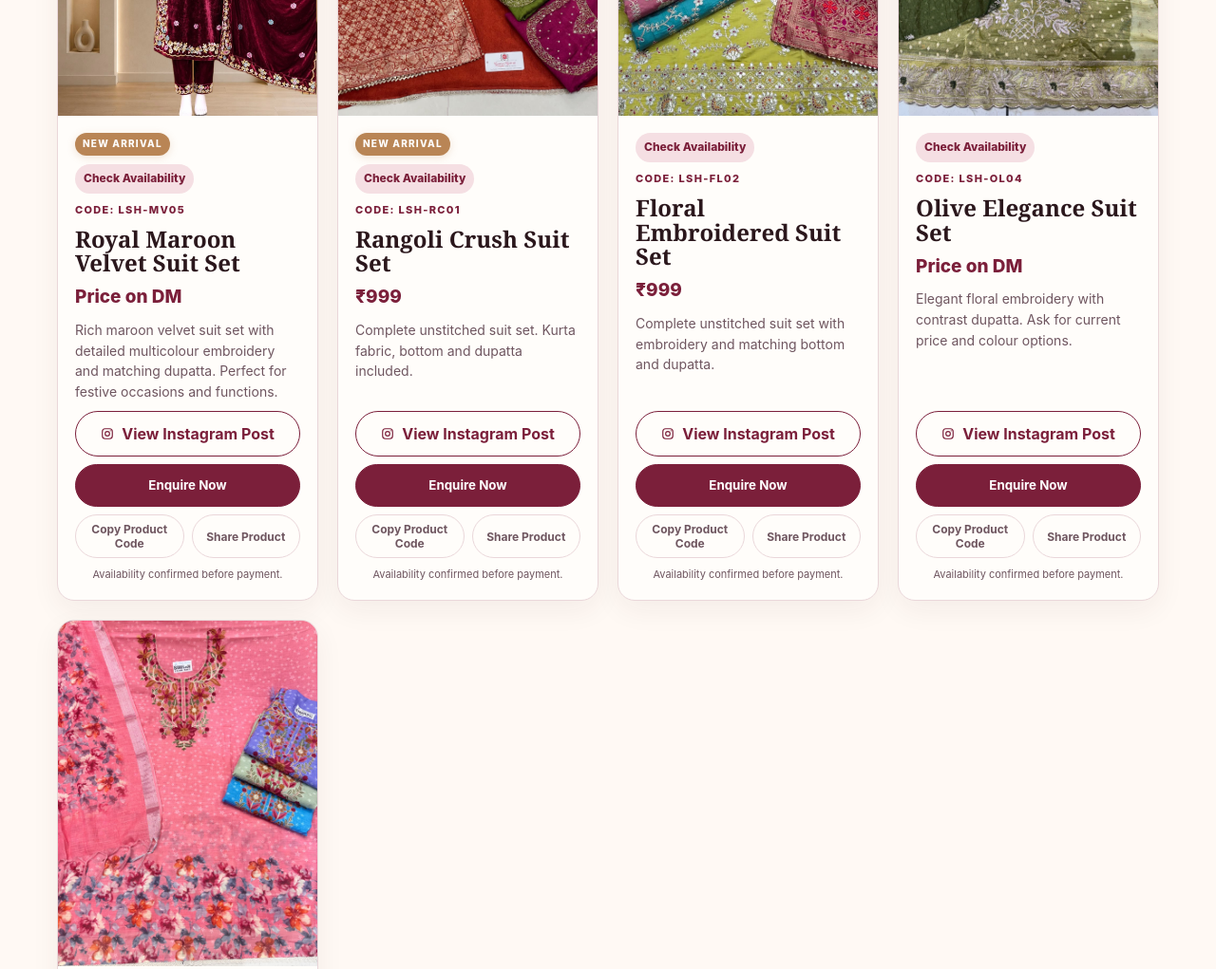
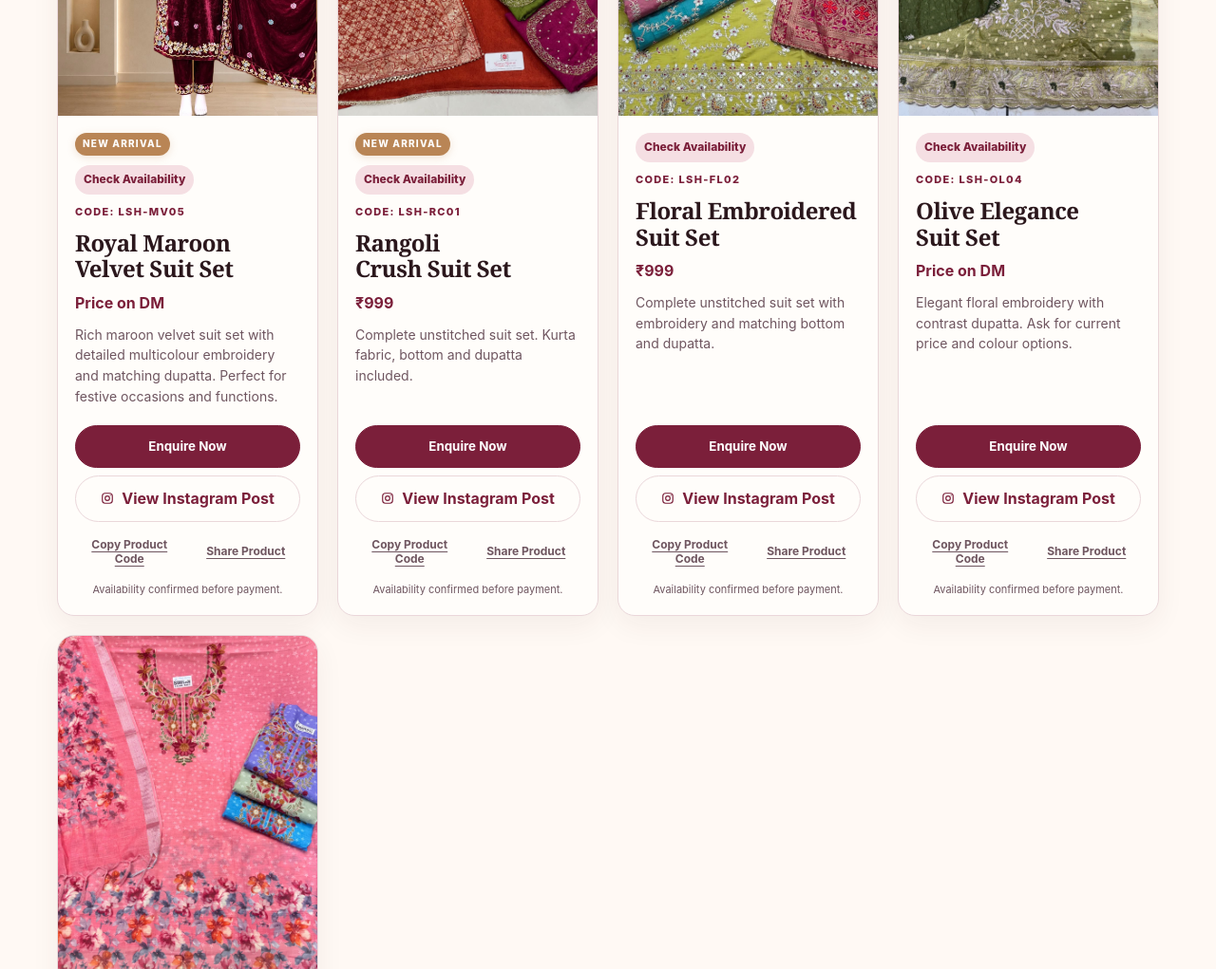
Before and after one commit to QubnexLab/lashni-website, a plain HTML site: page index.html in a window 1280 px wide. Shown: the part 1460-2481 px from the top of the page at 95% size. Drawn offline with Linux system fonts and the light colour scheme.

Commit message:
Prioritize catalogue enquiries and improve mobile DM contrast

```diff
--- a/script.js
+++ b/script.js
@@ -75,8 +75,8 @@ function cardHtml(product) {
     '<span class="status" data-badge></span><span class="code">Code: ' + code + '</span>' +
     '<h3>' + product.name + '</h3><div class="price">' + product.price + '</div><div class="sub">' + product.sub + '</div>' +
     '<div class="card-actions">' +
+    '<button type="button" class="pill" data-enquire aria-label="Enquire about ' + product.name + ', code ' + code + '">Enquire Now</button>' +
     '<a class="pill secondary ig-icon" data-view href="' + product.post + '" target="_blank" rel="noopener" aria-label="View Instagram post for ' + product.name + ', code ' + code + '">' + igSvg + 'View Instagram Post</a>' +
-    '<button type="button" class="pill" data-enquire aria-label="Enquire about ' + product.name + ', code ' + code + '">Enquire Now</button>' +
     '<div class="card-tools">' +
     '<button type="button" data-copy aria-label="Copy product code ' + code + '">Copy Product Code</button>' +
     '<button type="button" data-share aria-label="Share ' + product.name + ' details, code ' + code + '">Share Product</button>' +
--- a/style.css
+++ b/style.css
@@ -69,19 +69,20 @@ section{padding:70px 0}
 .card:hover img{transform:scale(1.035)}
 .card-body{padding:18px;display:flex;flex-direction:column;gap:9px;flex:1;min-height:485px}
 .code{font-size:11px;font-weight:800;letter-spacing:.12em;text-transform:uppercase;color:var(--wine)}
-.card h3{font-size:24px}
-.price{font-weight:850;color:var(--wine);font-size:19px}
+.card h3{font-size:24px;line-height:1.15;letter-spacing:-.02em;text-wrap:balance}
+.price{font-weight:700;color:var(--wine);font-size:16px}
 .sub{color:var(--muted);font-size:14px}
 .status{display:inline-flex;width:max-content;background:var(--blush);color:var(--wine);font-size:12px;font-weight:800;padding:6px 9px;border-radius:999px}
 .status--available{background:#e8efe4;color:var(--green)}
 .status--limited{background:#f8ead7;color:#8a5d25}
 .status--sold{background:#eee5e8;color:var(--muted)}
 .new-badge{display:inline-flex;width:max-content;background:var(--gold);color:#fff;font-size:10px;font-weight:850;letter-spacing:.12em;text-transform:uppercase;padding:4px 8px;border-radius:999px;box-shadow:0 2px 8px rgba(185,133,85,.22)}
-.card-actions{display:grid;grid-template-columns:1fr;gap:8px;margin-top:auto}
+.card-actions{display:grid;grid-template-columns:1fr;gap:8px;margin-top:auto;padding-top:10px}
+.card [data-view]{border-color:var(--line)}
 .card-actions .pill{width:100%;margin-top:0;font-family:inherit;line-height:inherit;cursor:pointer}
 .pill:disabled{opacity:.6;cursor:not-allowed;transform:none}
 .card-tools{display:grid;grid-template-columns:1fr 1fr;gap:8px}
-.card-tools button{padding:7px 8px;border:1px solid var(--line);border-radius:999px;background:transparent;color:var(--muted);font-family:inherit;font-size:12px;font-weight:750;cursor:pointer;transition:color .2s ease,border-color .2s ease,background .2s ease}
+.card-tools button{padding:7px 8px;border:1px solid transparent;border-radius:999px;background:transparent;color:var(--muted);font-family:inherit;font-size:12px;font-weight:750;cursor:pointer;text-decoration:underline;text-underline-offset:3px;transition:color .2s ease,border-color .2s ease,background .2s ease}
 .card-tools button:hover{color:var(--wine);border-color:var(--wine);background:rgba(123,31,58,.04)}
 .trust{margin:1px 0 0;color:var(--muted);font-size:11px;text-align:center}
 .order-note{margin:22px 0 0;max-width:860px;color:var(--muted);font-size:14px}
@@ -130,6 +131,8 @@ footer{background:#281016;color:#f8e9ec;padding:34px 0}
 .modal-card textarea{width:100%;min-height:110px;margin:12px 0;border:1px solid var(--line);border-radius:12px;padding:10px;font:inherit;font-size:14px;resize:vertical;background:#fff;color:var(--ink)}
 .modal-actions{display:flex;gap:8px;flex-wrap:wrap}
 .modal-actions .pill{flex:1;min-width:120px}
+.card .card-body{gap:10px}
+.mobile-dm,.mobile-dm:hover{background:var(--cream);color:var(--wine);border:0;border-top:1px solid var(--line);border-radius:0;transform:none}
 
 /* Responsive layout */
 @media(max-width:900px){.links,.nav-dm{display:none} .menu-toggle{display:flex} .mobile-menu:not([hidden]){display:block;border-top:1px solid var(--line);background:rgba(255,249,244,.98)} .mobile-menu-inner{display:grid;gap:2px;padding:10px 0 14px} .mobile-menu a{padding:12px 14px;border-radius:12px;text-decoration:none;font-weight:650;color:var(--ink)} .mobile-menu a:hover{background:var(--blush);color:var(--wine)} .hero-grid,.about-grid,.contact-box{grid-template-columns:1fr} .hero{padding-top:34px} .hero-card{order:-1} .products{grid-template-columns:repeat(2,1fr)} .steps{grid-template-columns:repeat(2,1fr)} .section-head{align-items:start;flex-direction:column} .card-body{min-height:444px}}
```
